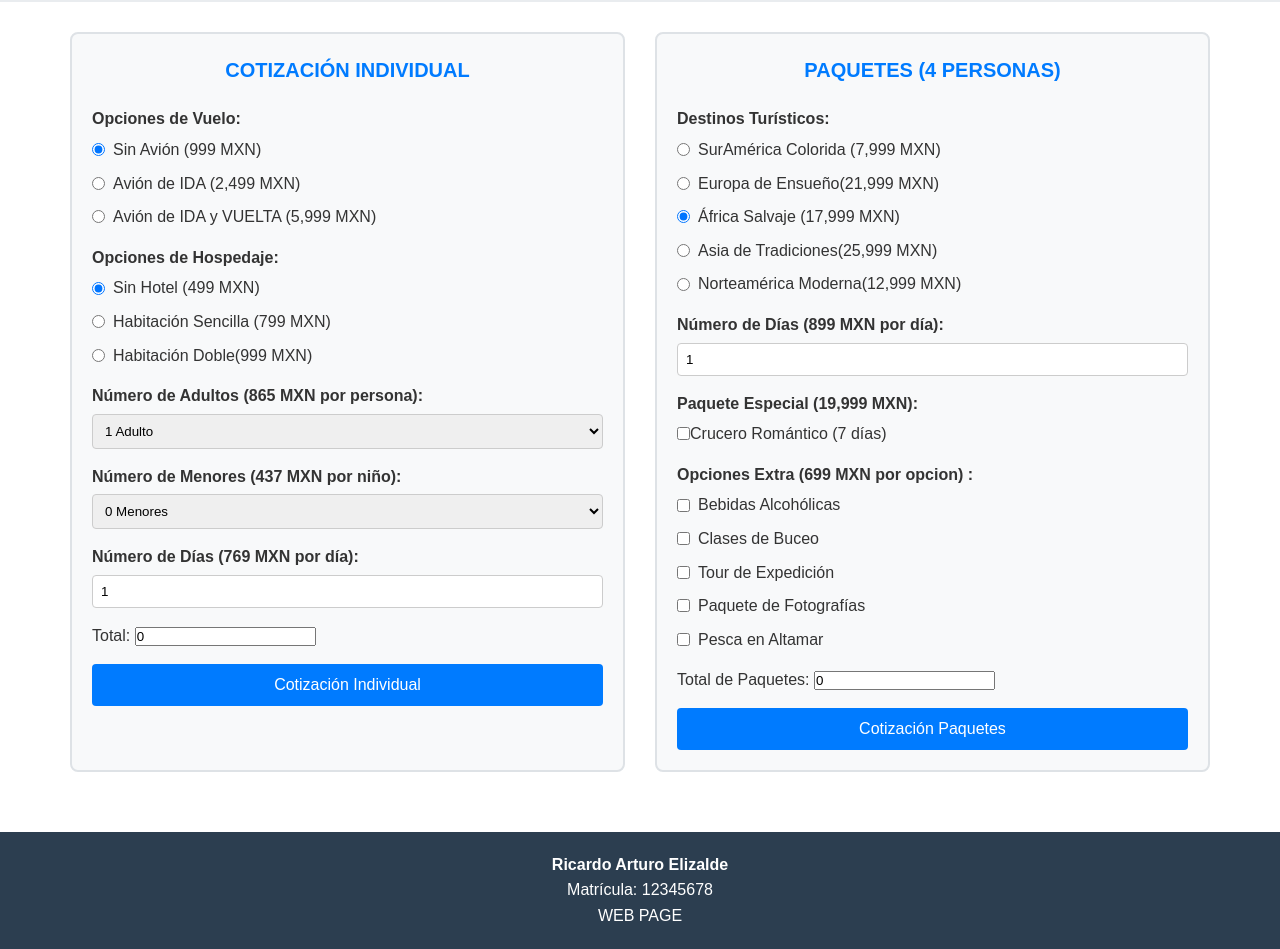
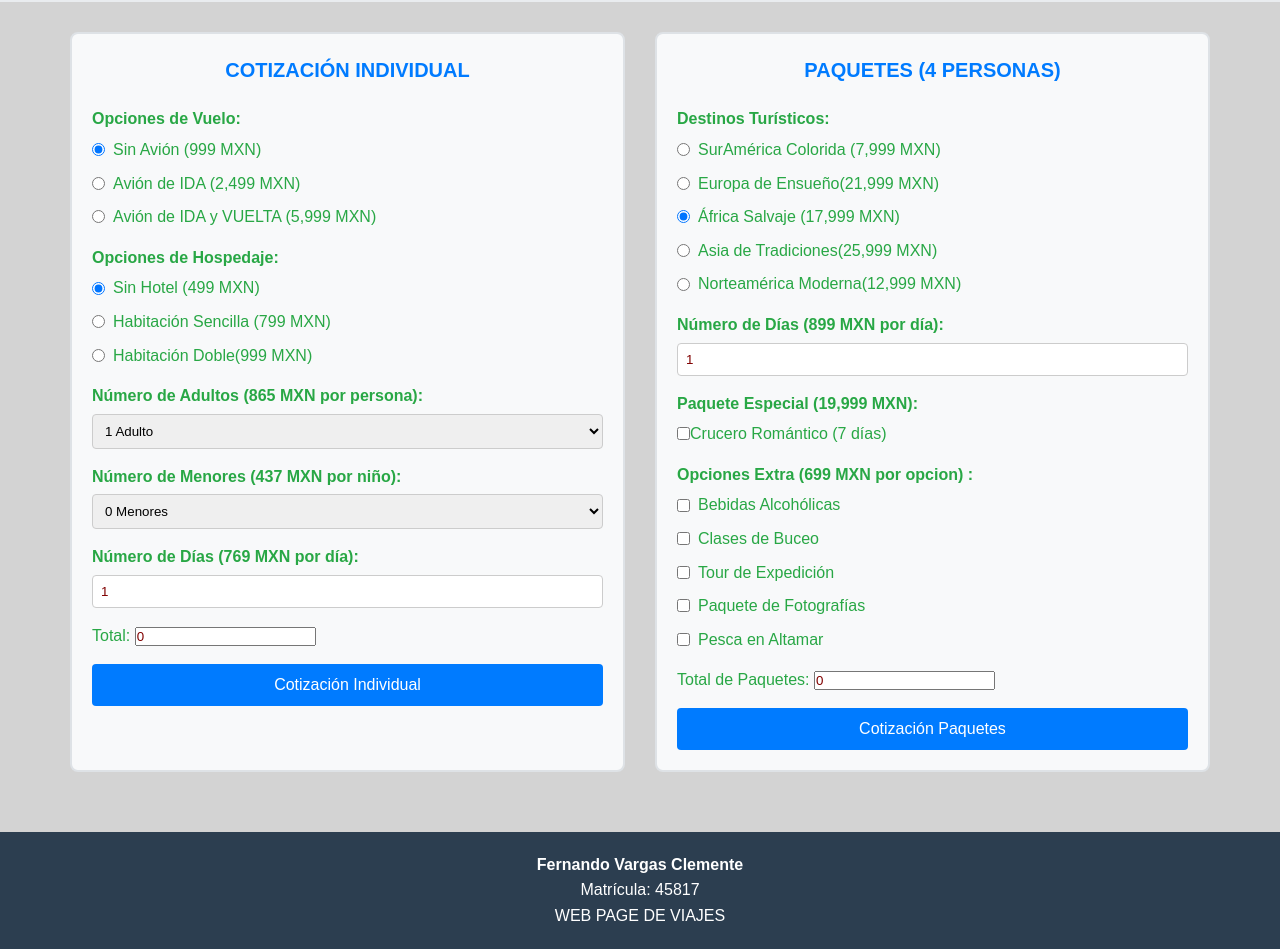
Before and after one commit to IDAI-SD2025-Avangers-2025/Agencias-viajes-FerV, a plain HTML site: page index.html in a window 1280 px wide. Shown: the part 400-1349 px from the top of the page. Drawn offline with Linux system fonts and the light colour scheme.

Commit message:
Algunos styles

```diff
--- a/index.html
+++ b/index.html
@@ -173,9 +173,9 @@
 
     <!-- PIE DE PÁGINA -->
     <footer class="footer">
-        <p><strong>Ricardo Arturo Elizalde</strong></p>
-        <p>Matrícula: 12345678</p>
-        <p>WEB PAGE</p>
+        <p><strong>Fernando Vargas Clemente</strong></p>
+        <p>Matrícula: 45817</p>
+        <p>WEB PAGE DE VIAJES</p>
     </footer>
 
 
--- a/style.css
+++ b/style.css
@@ -8,6 +8,7 @@ body {
     font-family: Arial, sans-serif;
     line-height: 1.6;
     color: #333;
+    background-color: lightgray;
 }
 
 .header {
@@ -204,3 +205,10 @@ select, input[type="number"] {
         flex-direction: column;
     }
 }
+label{
+    color: #28a745;
+}
+input{
+    color: maroon;
+    box-shadow: 5 5 6 7 rgba(0, 0, 2, 0.8);
+}
```
